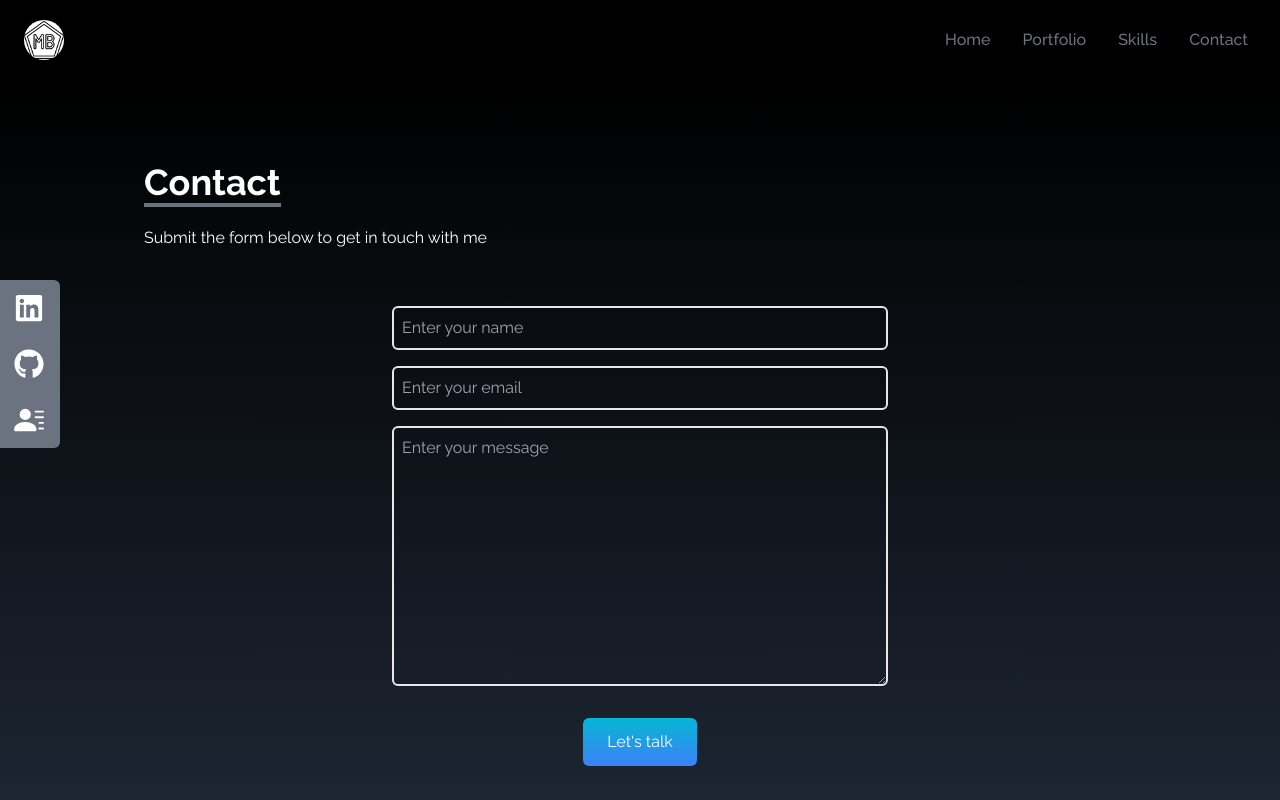
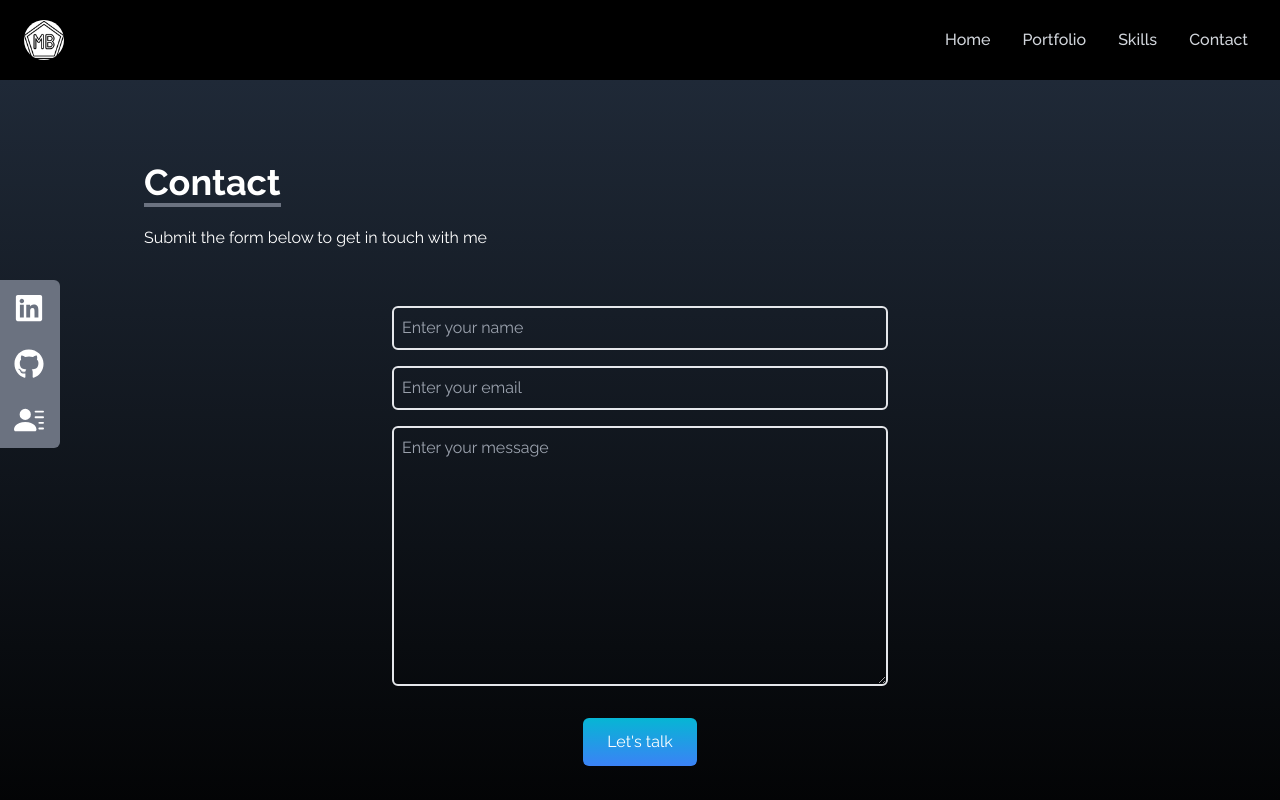
Before and after one commit to maheshbodhanam/mahesh-bodhanam-portfolio, a React (Create React App) app: page /contact in a window 1280 px wide. Shown: the top 800 px of the page. Built offline with nearby package versions, Linux system fonts and the light colour scheme.

Commit message:
changed bg
changed bg

```diff
--- a/src/components/Contact.jsx
+++ b/src/components/Contact.jsx
@@ -35,7 +35,7 @@ const Contact = () => {
   };
 
   return (
-    <div className="w-full h-screen bg-gradient-to-b from-black to-gray-800 text-white">
+    <div className="w-full h-screen bg-gradient-to-b from-gray-800 to-black text-white">
       <ToastContainer position="top-right" autoClose={3000} />
       <div className="flex flex-col p-4 justify-center max-w-screen-lg mx-auto h-full">
         <div className="pb-8">
--- a/src/components/Home.jsx
+++ b/src/components/Home.jsx
@@ -4,7 +4,7 @@ import mahesh from "../assets/mahesh.jpeg";
 
 const Home = () => {
   return (
-    <div className="w-full py-16 bg-gradient-to-b from-black via-black to-gray-800">
+    <div className="w-full py-16 bg-gradient-to-b from-gray-800 to-black">
       <div className="max-w-screen-lg mx-auto flex flex-col items-center justify-center h-full px-4 md:flex-row">
         <div className="flex flex-col justify-center h-full">
           <h2 className="text-4xl sm:text-7xl font-bold text-white">
--- a/src/components/NavBar.jsx
+++ b/src/components/NavBar.jsx
@@ -1,36 +1,38 @@
-import { useState } from "react";
+import { useState, useEffect } from "react";
 import { FaBars, FaTimes } from "react-icons/fa";
 import mb from "../assets/mb.png";
 import { Link } from "react-router-dom";
 
 const NavBar = () => {
   const [nav, setNav] = useState(false);
+  const [isTop, setIsTop] = useState(true);
 
   const links = [
-    {
-      id: 1,
-      link: "home",
-    },
-    // {
-    //   id: 2,
-    //   link: "about",
-    // },
-    {
-      id: 3,
-      link: "portfolio",
-    },
-    {
-      id: 4,
-      link: "skills",
-    },
-    {
-      id: 5,
-      link: "contact",
-    },
+    { id: 1, link: "home" },
+    { id: 3, link: "portfolio" },
+    { id: 4, link: "skills" },
+    { id: 5, link: "contact" },
   ];
 
+  useEffect(() => {
+    const handleScroll = () => {
+      const scrollY = window.scrollY;
+      const windowHeight = window.innerHeight;
+      const threshold = windowHeight * 0.2;
+
+      setIsTop(scrollY < threshold);
+    };
+
+    window.addEventListener("scroll", handleScroll);
+    return () => window.removeEventListener("scroll", handleScroll);
+  }, []);
+
   return (
-    <div className="flex sticky top-0 justify-between items-center w-full h-20 px-4 text-white bg-black">
+    <div
+      className={`flex sticky top-0 justify-between items-center w-full h-20 px-4 text-white transition-colors duration-300 z-50 ${
+        isTop ? " bg-black" : "bg-transparent"
+      }`}
+    >
       <div>
         <h1 className="text-5xl font-signature ml-2 bg-white rounded-full">
           <img src={mb} alt="mb" height="40px" width="40px" />
@@ -41,7 +43,7 @@ const NavBar = () => {
         {links.map(({ id, link }) => (
           <li
             key={id}
-            className="px-4 cursor-pointer capitalize font-medium text-gray-500 hover:scale-105 duration-200"
+            className="px-4 cursor-pointer capitalize font-medium text-gray-300 hover:scale-105 duration-200"
           >
             <Link to={link} smooth duration={500}>
               {link}
@@ -52,13 +54,13 @@ const NavBar = () => {
 
       <div
         onClick={() => setNav(!nav)}
-        className="cursor-pointer pr-4 z-10 text-gray-500 md:hidden"
+        className="cursor-pointer pr-4 z-10 text-gray-300 md:hidden"
       >
         {nav ? <FaTimes size={30} /> : <FaBars size={30} />}
       </div>
 
       {nav && (
-        <ul className="flex flex-col justify-center items-center absolute top-0 left-0 w-full h-screen bg-gradient-to-b from-black to-gray-800 text-gray-500">
+        <ul className="flex flex-col justify-center items-center absolute top-0 left-0 w-full h-screen bg-gradient-to-b from-black to-gray-800 text-gray-300">
           {links.map(({ id, link }) => (
             <li
               key={id}
--- a/src/components/Portfolio.jsx
+++ b/src/components/Portfolio.jsx
@@ -2,7 +2,7 @@ import React from "react";
 
 const Portfolio = () => {
   return (
-    <div className="bg-gradient-to-b from-black to-gray-800 w-full text-white">
+    <div className="bg-gradient-to-b from-gray-800 to-black w-full text-white">
       <div className="max-w-screen-lg mx-auto p-4 flex flex-col justify-center w-full h-full">
         <div className="pb-8">
           <p className="text-4xl font-bold inline border-b-4 border-gray-500">
```
